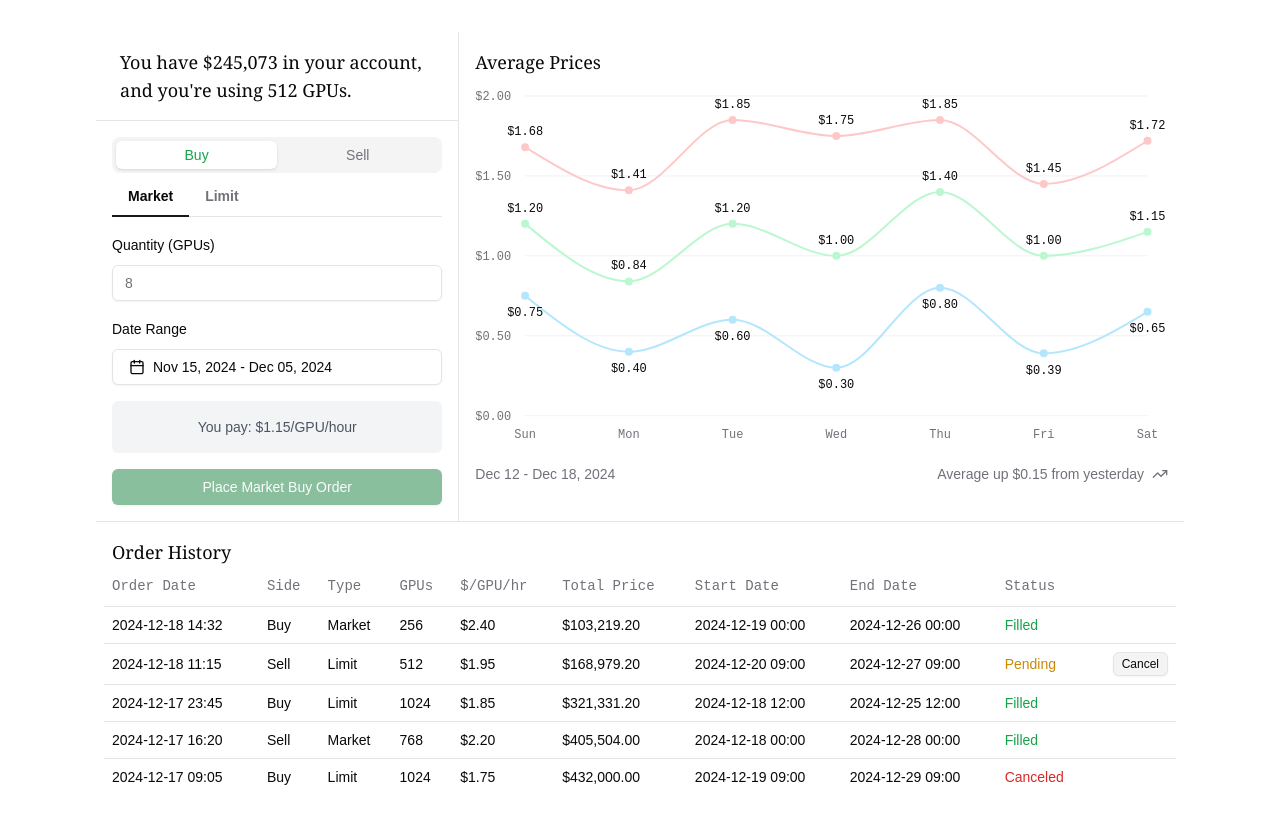
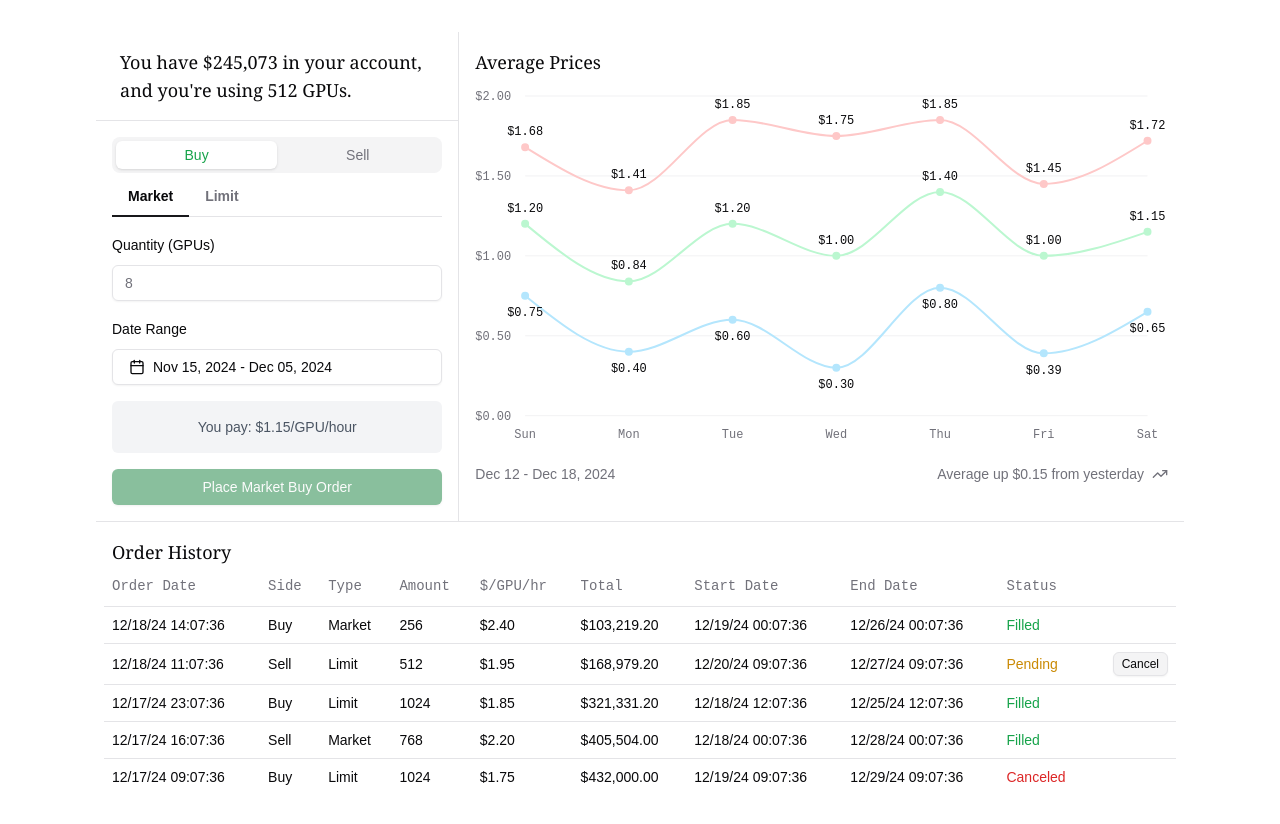
Before and after one commit to darzyx/gpu-auction-house, a Next.js app: page / in a window 1280 px wide. Shown: the top 824 px of the page. Built offline with nearby package versions, Linux system fonts and the light colour scheme.

Commit message:
Update copy for order history

```diff
--- a/src/components/order-history.tsx
+++ b/src/components/order-history.tsx
@@ -3,9 +3,9 @@ import { Button } from "./ui/button";
 
 const orders = [
     {
-        orderDate: "2024-12-18 14:32",
-        startDate: "2024-12-19 00:00",
-        endDate: "2024-12-26 00:00",
+        orderDate: "12/18/24 14:07:36",
+        startDate: "12/19/24 00:07:36",
+        endDate: "12/26/24 00:07:36",
         side: "Buy",
         type: "Market",
         gpus: 256,
@@ -14,9 +14,9 @@ const orders = [
         status: "Filled",
     },
     {
-        orderDate: "2024-12-18 11:15",
-        startDate: "2024-12-20 09:00",
-        endDate: "2024-12-27 09:00",
+        orderDate: "12/18/24 11:07:36",
+        startDate: "12/20/24 09:07:36",
+        endDate: "12/27/24 09:07:36",
         side: "Sell",
         type: "Limit",
         gpus: 512,
@@ -25,9 +25,9 @@ const orders = [
         status: "Pending",
     },
     {
-        orderDate: "2024-12-17 23:45",
-        startDate: "2024-12-18 12:00",
-        endDate: "2024-12-25 12:00",
+        orderDate: "12/17/24 23:07:36",
+        startDate: "12/18/24 12:07:36",
+        endDate: "12/25/24 12:07:36",
         side: "Buy",
         type: "Limit",
         gpus: 1024,
@@ -36,9 +36,9 @@ const orders = [
         status: "Filled",
     },
     {
-        orderDate: "2024-12-17 16:20",
-        startDate: "2024-12-18 00:00",
-        endDate: "2024-12-28 00:00",
+        orderDate: "12/17/24 16:07:36",
+        startDate: "12/18/24 00:07:36",
+        endDate: "12/28/24 00:07:36",
         side: "Sell",
         type: "Market",
         gpus: 768,
@@ -47,9 +47,9 @@ const orders = [
         status: "Filled",
     },
     {
-        orderDate: "2024-12-17 09:05",
-        startDate: "2024-12-19 09:00",
-        endDate: "2024-12-29 09:00",
+        orderDate: "12/17/24 09:07:36",
+        startDate: "12/19/24 09:07:36",
+        endDate: "12/29/24 09:07:36",
         side: "Buy",
         type: "Limit",
         gpus: 1024,
@@ -69,9 +69,9 @@ export default function OrderHistory() {
                         <TableHead className="font-berkeley-mono">Order Date</TableHead>
                         <TableHead className="font-berkeley-mono">Side</TableHead>
                         <TableHead className="font-berkeley-mono">Type</TableHead>
-                        <TableHead className="font-berkeley-mono">GPUs</TableHead>
+                        <TableHead className="font-berkeley-mono">Amount</TableHead>
                         <TableHead className="font-berkeley-mono">$/GPU/hr</TableHead>
-                        <TableHead className="font-berkeley-mono">Total Price</TableHead>
+                        <TableHead className="font-berkeley-mono">Total</TableHead>
                         <TableHead className="font-berkeley-mono">Start Date</TableHead>
                         <TableHead className="font-berkeley-mono">End Date</TableHead>
                         <TableHead className="font-berkeley-mono">Status</TableHead>
```
